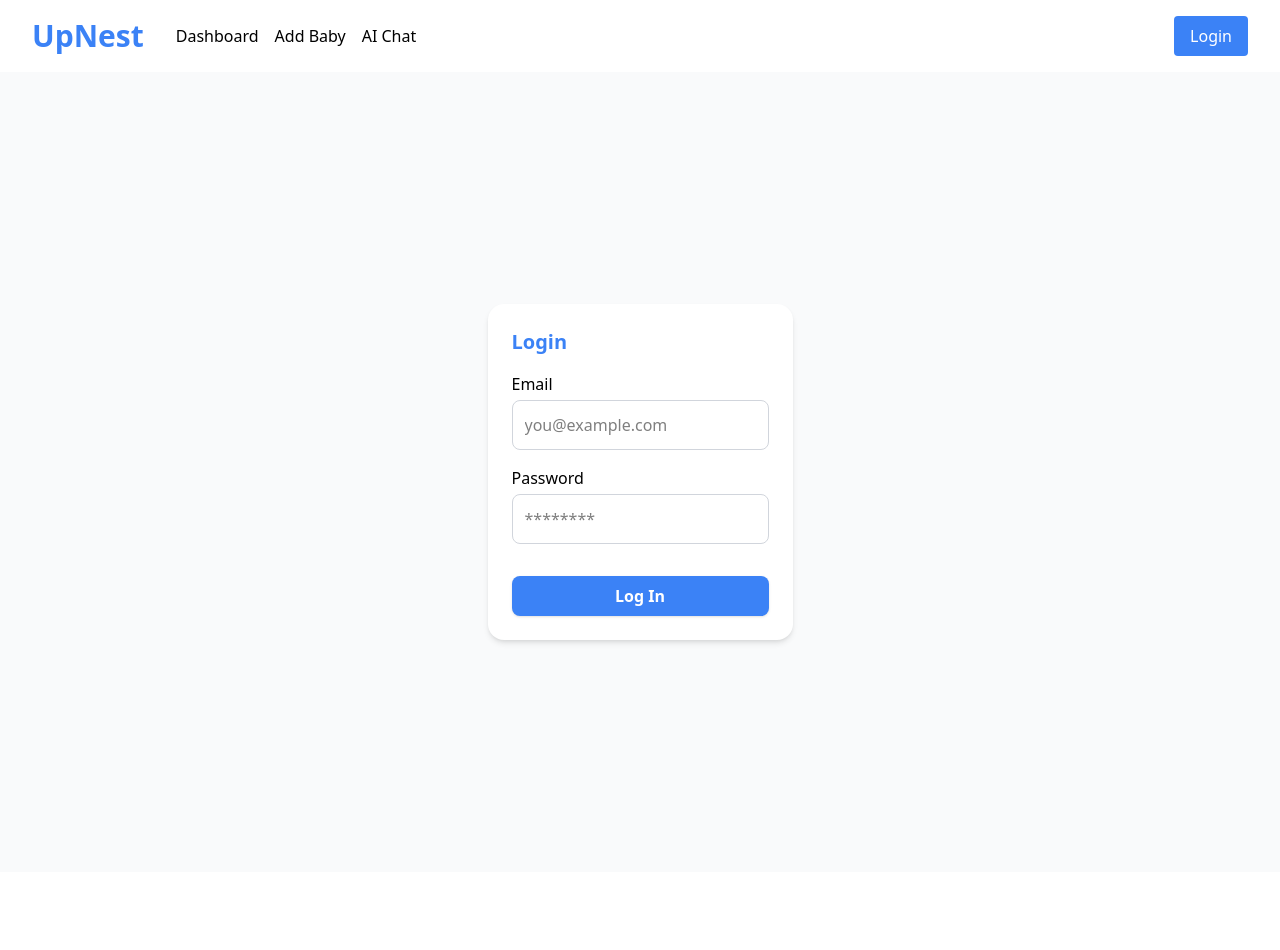
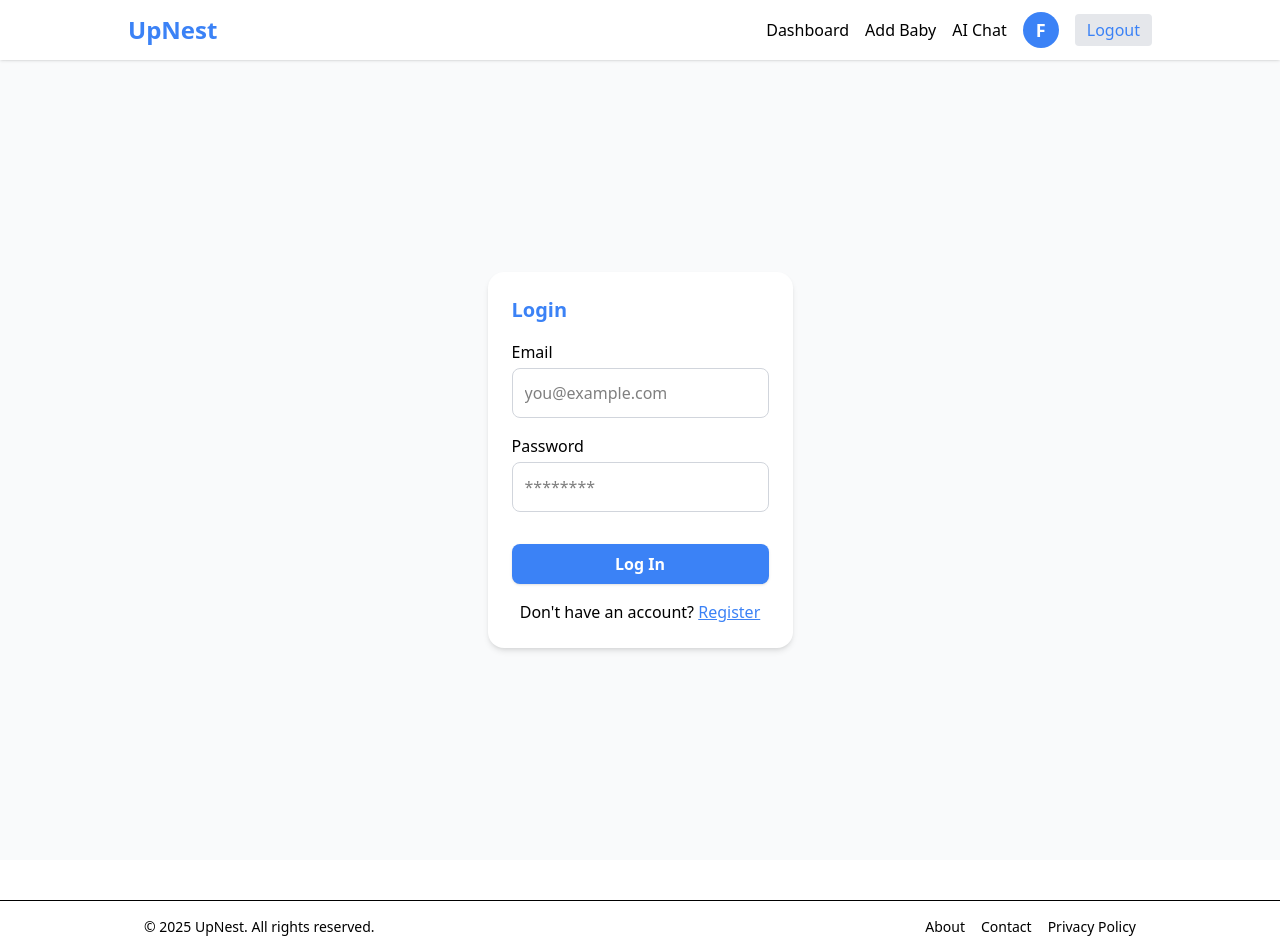
Before and after one commit to fjgonzalez25691/upnest, a React (Vite) app: page /login in a window 1280 px wide. Shown: the top 950 px of the page. Before the commit the page ends 872 px from the top, so only its background shows below. Built offline with nearby package versions, Linux system fonts and the light colour scheme.

Commit message:
Creating Footer and adjusting Add Footer component and refactor layout to improve responsiveness across header, main content, and footer

```diff
--- a/src/App.jsx
+++ b/src/App.jsx
@@ -1,6 +1,7 @@
 import React, {useState} from "react";
 import { Routes, Route } from "react-router-dom";
 
+// Pages
 import Landing from "./pages/Landing";
 import Register from "./pages/Register";
 import Login from "./pages/Login";
@@ -10,7 +11,10 @@ import BabyProfile from "./pages/BabyProfile";
 import GrowthChart from "./pages/GrowthChart";
 import AIChat from "./pages/AIChat";
 import Settings from "./pages/Settings";
+
+// Components
 import Header from "./components/Header";
+import Footer from "./components/Footer";
 
 function App() {
   const [user, setUser] = useState(null); // Simulated user state
@@ -20,8 +24,10 @@ function App() {
     setUser(null);
   };
   return (
-    <>
+
+      <div className="min-h-screen flex flex-col">
         <Header user={user} onLoginClick={handleLoginClick} onLogout={handleLogout} />
+        <main className="flex-1 flex justify-center items-center bg-background ">
 
           <Routes>
             <Route path="/" element={<Landing />} />
@@ -33,9 +39,12 @@ function App() {
             <Route path="/growth-chart/:babyId" element={<GrowthChart />} />
             <Route path="/ai-chat" element={<AIChat />} />
             <Route path="/settings" element={<Settings />} />
-          {/* Puedes añadir rutas para 404/not found aquí si quieres */}
+            {/* Add more routes as needed */}
           </Routes>
-    </>
+        </main>
+        <Footer />
+      </div>
+
   );
 }
 
--- /dev/null
+++ b/src/components/Footer.jsx
@@ -0,0 +1,23 @@
+// .src/components/Footer.jsx
+// Purpose: A reusable footer component for the UpNest application. Provides links to important pages and social media.
+
+import React from "react";
+import { Link } from "react-router-dom";
+
+const Footer = () => (
+  <footer className="bg-surface border-t py-4 mt-10 text-center text-textsubtle text-sm w-full">
+    <div className="max-w-5xl mx-auto flex flex-col md:flex-row items-center justify-between gap-2 px-4">
+      <span>
+        © {new Date().getFullYear()} UpNest. All rights reserved.
+      </span>
+      <div className="flex gap-4">
+        <Link to="/about" className="hover:text-primary">About</Link>
+        <Link to="/contact" className="hover:text-primary">Contact</Link>
+        <Link to="/privacy" className="hover:text-primary">Privacy Policy</Link>
+      </div>
+    </div>
+  </footer>
+);
+
+export default Footer;
+// This Footer component provides a simple footer with links to important pages and the current year, styled consistently with the UpNest application design.
--- a/src/components/Header.jsx
+++ b/src/components/Header.jsx
@@ -3,41 +3,90 @@ import React, { useState } from "react";
 import { Link } from "react-router-dom";
 
 function Header() {
-    const [user, setUser] = useState(null); // Replace with actual user state management
-    const handleLoginClick = () => setUser({ username: "JohnDoe", email: "johndoe@example.com" }); // Simulate user login
-    const handleLogout = () => {
-        // Logic to handle logout
-        setUser(null);
-    };
+  const [user, setUser] = useState({ username: "Fran" }); // Simulado; cámbialo por null para probar sin loguear
+  const [menuOpen, setMenuOpen] = useState(false);
+
+  const handleLoginClick = () => setUser({ username: "Fran" });
+  const handleLogout = () => setUser(null);
+
   return (
-    <header className="flex justify-between items-center px-8 py-4 bg-white shadow">
-      <div className="flex items-center gap-8">
-        <Link to="/" className="text-3xl font-bold text-primary">UpNest</Link>
-        <nav className="flex gap-4">
+    <header className="bg-white shadow px-4 py-3 sticky top-0 z-50">
+      <div className="flex justify-between items-center max-w-5xl mx-auto">
+        {/* Logo */}
+        <Link to="/" className="text-2xl font-bold text-primary">UpNest</Link>
+
+        {/* Desktop nav */}
+        <nav className="hidden md:flex gap-4 items-center">
           <Link to="/dashboard" className="hover:text-primary">Dashboard</Link>
           <Link to="/add-baby" className="hover:text-primary">Add Baby</Link>
           <Link to="/ai-chat" className="hover:text-primary">AI Chat</Link>
-        </nav>
-      </div>
           {user ? (
-        <div className="flex items-center gap-4">
-          <div className="bg-primary text-white rounded-full w-10 h-10 flex items-center justify-center font-bold text-lg">
+            <>
+              <div className="bg-primary text-white rounded-full w-9 h-9 flex items-center justify-center font-bold text-lg">
                 {user.username[0]?.toUpperCase()}
               </div>
               <button
-            className="bg-gray-200 text-primary px-4 py-2 rounded hover:bg-gray-300 transition"
+                className="bg-gray-200 text-primary px-3 py-1 rounded hover:bg-gray-300"
                 onClick={handleLogout}
               >
                 Logout
               </button>
-        </div>
+            </>
           ) : (
             <button
-          className="bg-primary text-white px-4 py-2 rounded hover:bg-primary/90 transition"
+              className="bg-primary text-white px-4 py-2 rounded hover:bg-primary/90"
               onClick={handleLoginClick}
             >
               Login
             </button>
+          )}
+        </nav>
+
+        {/* Mobile hamburger */}
+        <button
+          className="md:hidden flex items-center"
+          onClick={() => setMenuOpen(!menuOpen)}
+          aria-label="Open navigation"
+        >
+          <svg className="w-7 h-7 text-primary" fill="none" stroke="currentColor" strokeWidth="2" viewBox="0 0 24 24">
+            <path strokeLinecap="round" strokeLinejoin="round" d="M4 6h16M4 12h16M4 18h16" />
+          </svg>
+        </button>
+      </div>
+
+      {/* Mobile menu (dropdown) */}
+      {menuOpen && (
+        <nav className="md:hidden bg-white shadow rounded-b-lg px-4 py-3 flex flex-col gap-3 max-w-5xl mx-auto">
+          <Link to="/dashboard" className="hover:text-primary" onClick={() => setMenuOpen(false)}>Dashboard</Link>
+          <Link to="/add-baby" className="hover:text-primary" onClick={() => setMenuOpen(false)}>Add Baby</Link>
+          <Link to="/ai-chat" className="hover:text-primary" onClick={() => setMenuOpen(false)}>AI Chat</Link>
+          {user ? (
+            <>
+              <div className="bg-primary text-white rounded-full w-9 h-9 flex items-center justify-center font-bold text-lg">
+                {user.username[0]?.toUpperCase()}
+              </div>
+              <button
+                className="bg-gray-200 text-primary px-3 py-1 rounded hover:bg-gray-300"
+                onClick={() => {
+                  handleLogout();
+                  setMenuOpen(false);
+                }}
+              >
+                Logout
+              </button>
+            </>
+          ) : (
+            <button
+              className="bg-primary text-white px-4 py-2 rounded hover:bg-primary/90"
+              onClick={() => {
+                handleLoginClick();
+                setMenuOpen(false);
+              }}
+            >
+              Login
+            </button>
+          )}
+        </nav>
       )}
     </header>
   );
--- a/src/components/LoginForm.jsx
+++ b/src/components/LoginForm.jsx
@@ -1,6 +1,7 @@
 // .scr/components/LoginForm.jsx
 // Purpose: A login form component for the UpNest application. Used to collect user credentials for authentication.
 import React from "react";
+import { Link } from "react-router-dom";
 import InputField from "./InputField";
 import PrimaryButton from "./PrimaryButton";
 
@@ -26,9 +27,13 @@ const LoginForm = ({ onSubmit, values, onChange }) => (
     <PrimaryButton type="submit" className="w-full mt-4">
       Log In
     </PrimaryButton>
+    <div className="text-center mt-4">
+      <span className="text-textsubtle">
+        Don't have an account?{" "}
+        <Link to="/register" className="text-primary underline hover:text-primary/80">Register</Link>
+      </span>
+    </div>
   </form>
 );
 
 export default LoginForm;
-
-// This LoginForm component provides a simple login interface for users to enter their email and password. It uses the InputField and PrimaryButton components for consistent styling and functionality.
--- a/src/components/RegisterForm.jsx
+++ b/src/components/RegisterForm.jsx
@@ -1,12 +1,11 @@
 // .scr.components/RegisterForm.jsx
 // Purpose: A registration form component for the UpNest application. Used to collect user information for account creation.
 import React from "react";
+import { Link } from "react-router-dom";
 import InputField from "./InputField";
 import PrimaryButton from "./PrimaryButton";
 
-const RegisterForm = ({ onSubmit, values, onChange }) => {
-
-  return (
+const RegisterForm = ({ onSubmit, values, onChange }) => (
   <form className="bg-surface p-6 rounded-2xl shadow-md w-full max-w-sm mx-auto" onSubmit={onSubmit}>
     <h2 className="text-xl font-bold mb-4 text-primary">Register</h2>
     <InputField
@@ -43,8 +42,13 @@ const RegisterForm = ({ onSubmit, values, onChange }) => {
     <PrimaryButton type="submit" className="w-full mt-4">
       Register
     </PrimaryButton>
+    <div className="text-center mt-4">
+      <span className="text-textsubtle">
+        Already have an account?{" "}
+        <Link to="/login" className="text-primary underline hover:text-primary/80">Login</Link>
+      </span>
+    </div>
   </form>
 );
-}
 
 export default RegisterForm;
--- a/src/pages/Landing.jsx
+++ b/src/pages/Landing.jsx
@@ -9,7 +9,7 @@ import PrimaryButton from "../components/PrimaryButton";
 
 const Landing = () => {
   return (
-    <div className="flex flex-col items-center justify-center min-h-screen">
+    <div className="flex flex-col items-center justify-center h-full w-full ">
       <h1 className="text-2xl font-bold mb-4">Welcome to UpNest</h1>
       <p className="mb-4">Your one-stop solution for all your needs.</p>
       <div className="flex space-x-4">
```
Lines whose indentation alone changed are shown as unchanged.
